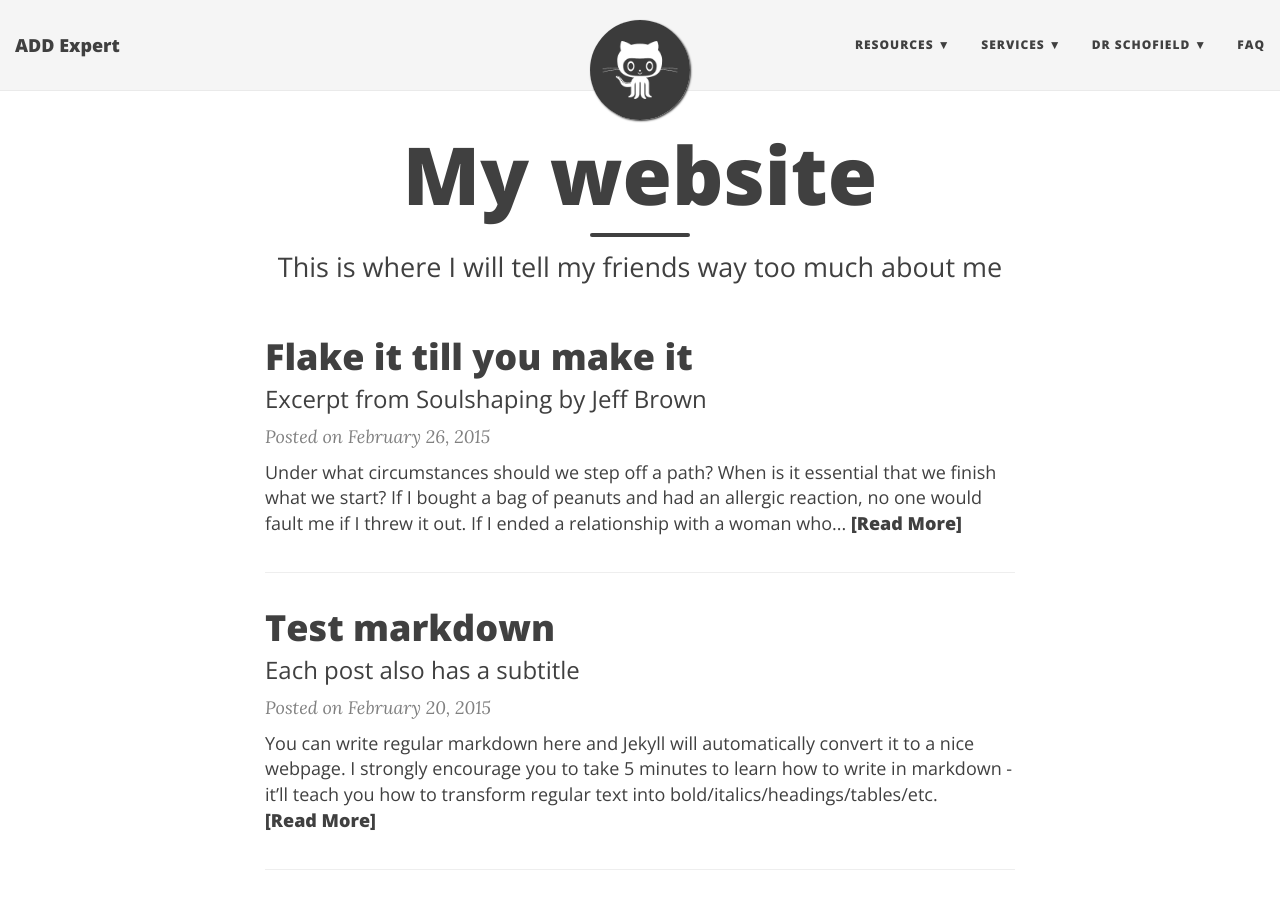
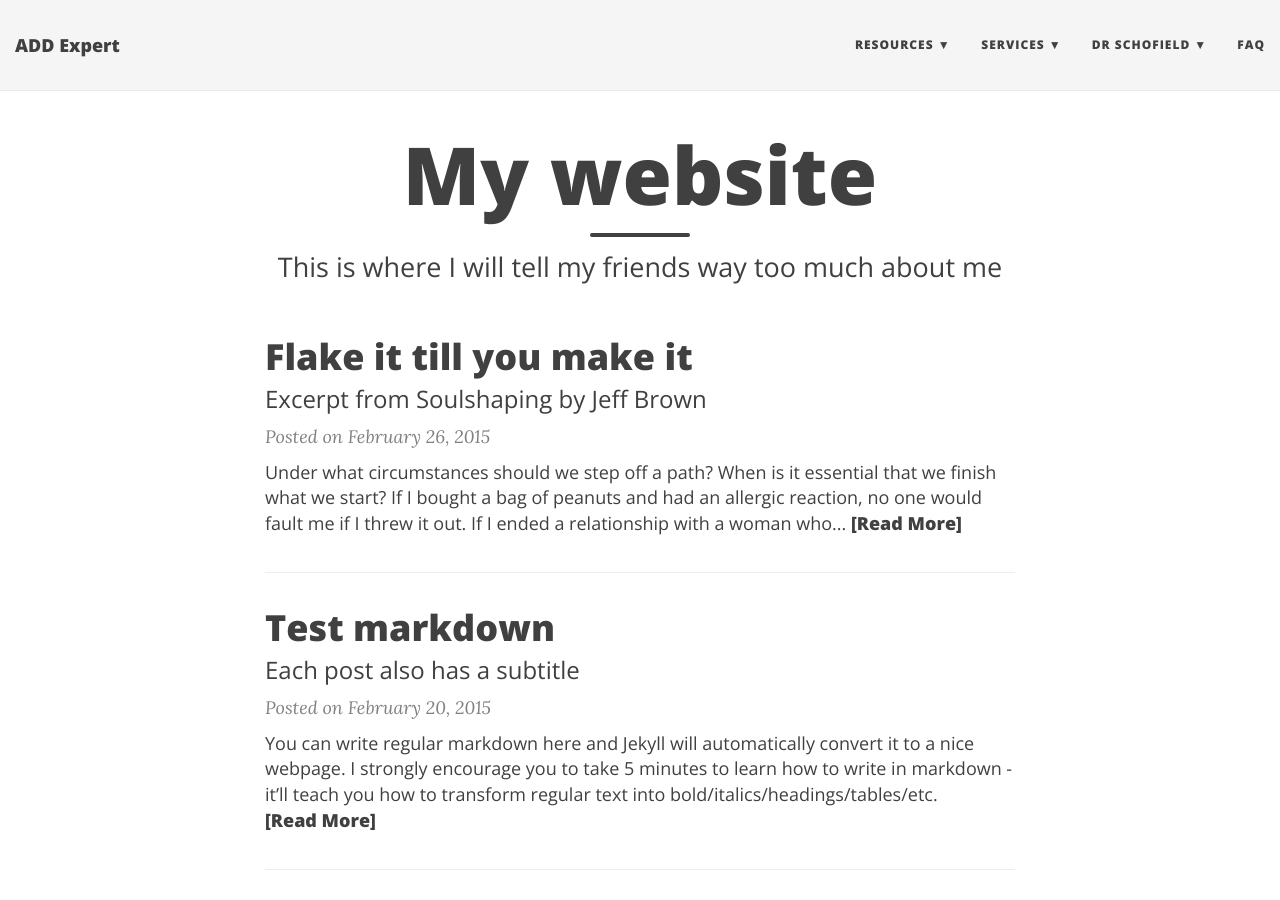
Before and after one commit to schof/schof.github.io, a Jekyll site: the page built from index.html, in a window 1280 px wide and 900 px high. Built offline with Jekyll 4.4.1, drawn with Linux system fonts in a browser that asks for light colours; nearby versions of some CDN libraries; the list of posts is cut into pages by our own code.

Commit message:
Removed github icon

```diff
--- a/_config.yml
+++ b/_config.yml
@@ -43,7 +43,7 @@ navbar-links:
 
 # Image to show in the navigation bar - image must be a square (width = height)
 # Remove this parameter if you don't want an image in the navbar
-avatar: "/img/avatar-icon.png"
+#avatar: "/img/add-rescue.png"
 
 # If you want to have an image logo in the top-left corner instead of the title text,
 # then specify the following parameter
```
Also changed, not shown: img/avatar-icon.png (deleted).
